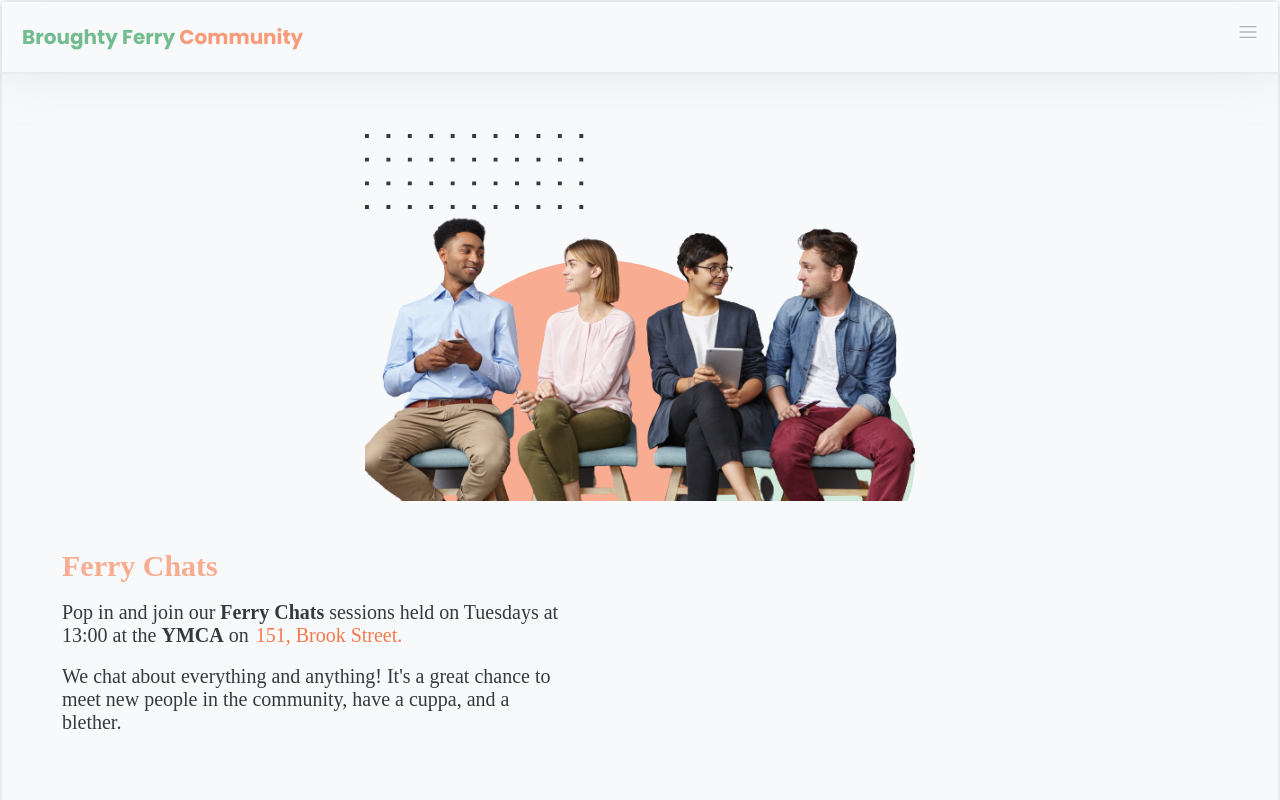
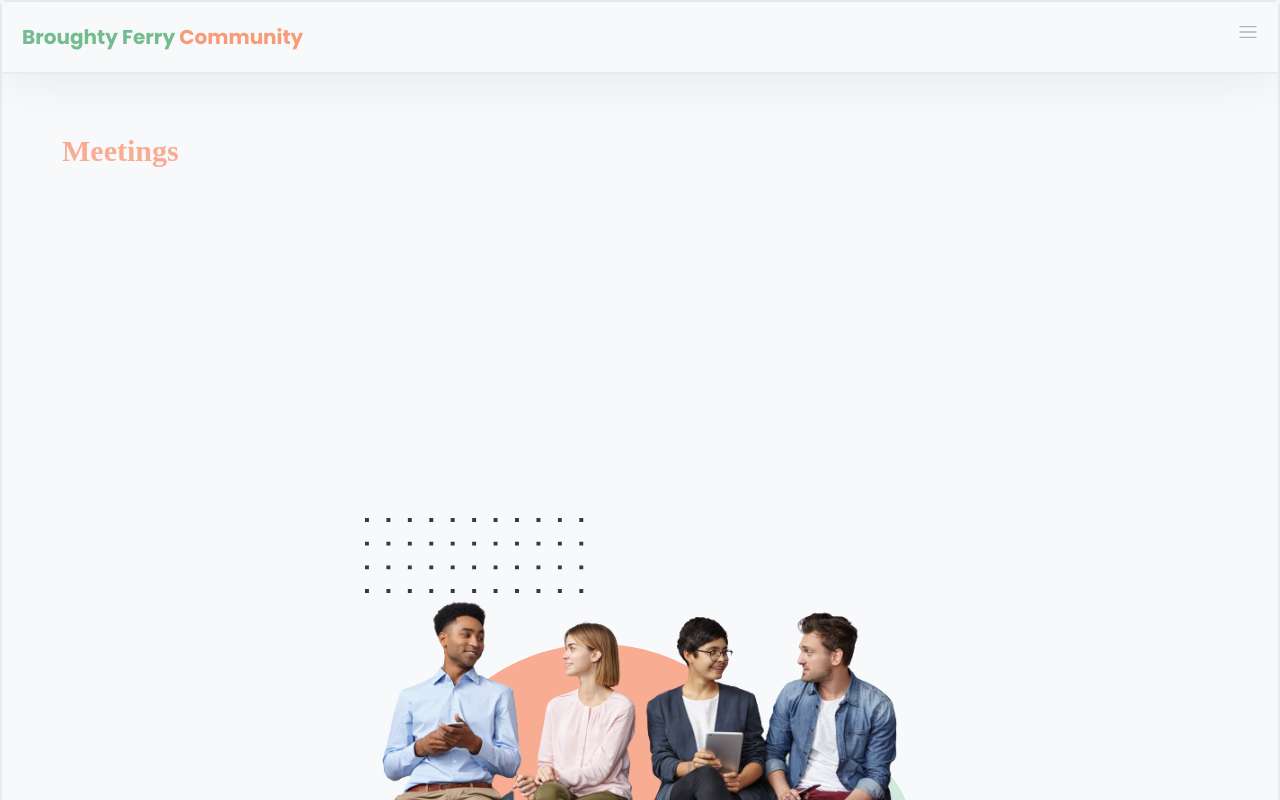
Before and after one commit to long-lane/broughty_ferry_community, a React (Vite) app: page /broughty_ferry_community/what-we-do/ferry-chats in a window 1280 px wide. Shown: the top 800 px of the page. Built offline with nearby package versions, Linux system fonts and the light colour scheme; a web font is replaced by a local one.

Commit message:
added ferry chats to front page as well as conditional rendering of components

```diff
--- a/src/App.css
+++ b/src/App.css
@@ -252,19 +252,17 @@ footer {
       .ferry-chats article:first-of-type img {
         width: 550px; }
     .ferry-chats article:last-of-type {
-      flex-flow: row wrap;
-      row-gap: 18px; }
-      .ferry-chats article:last-of-type h3 {
-        flex: 1 1 100%; }
-      .ferry-chats article:last-of-type a {
+      flex-flow: column nowrap;
+      row-gap: 18px;
+      align-items: flex-start; }
+      .ferry-chats article:last-of-type p a {
         padding-left: 7px;
         text-decoration: none;
         color: #f47a4e; }
       .ferry-chats article:last-of-type iframe {
         margin-top: 60px;
         border: none;
-        flex: 1 1 100%;
-        height: 250px; }
+        width: 100%; }
 
 .youth-gaff {
   display: none; }
--- a/src/App.scss
+++ b/src/App.scss
@@ -337,26 +337,27 @@ footer {
       }
     }
     &:last-of-type {
-      flex-flow: row wrap;
+      flex-flow: column nowrap;
       row-gap: $l;
-      h3 {
-        flex: 1 1 100%;
-      }
-      a {
-        padding: {
+      align-items: flex-start;
+
+      p{a {
+
+          padding: {
           left: $xxs;
         }
         text: {
           decoration: none;
         }
         color: $orange700;
-      }
+
+      }}
 
       iframe {
         margin-top: $xh;
         border: none;
-        flex: 1 1 100%;
-        height: 250px;
+        // flex: 1 1 100%;
+       width: 100%;
 
       }
     }
--- a/src/components/DesktopNav.jsx
+++ b/src/components/DesktopNav.jsx
@@ -1,17 +1,17 @@
 import React from "react";
-import { NavHashLink } from "react-router-hash-link";
+import { HashLink } from "react-router-hash-link";
 import { NavLink } from "react-router-dom";
 import logo from "../assets/img/logo.webp";
 ``
 export const DesktopNav = () => {
   return (
     <nav className="desktop-nav">
-      <NavHashLink to="/broughty_ferry_community/">
+      <NavLink to="/broughty_ferry_community/">
         <img src={logo} alt="Broughty Ferry Community Logo" />
-      </NavHashLink>
+      </NavLink>
       <ul>
         <li>
-          <NavHashLink to="/broughty_ferry_community/#who-we-are">who we are</NavHashLink>
+          <HashLink to="/broughty_ferry_community/#who-we-are">who we are</HashLink>
         </li>
         <li>
           <details>
@@ -34,9 +34,9 @@ export const DesktopNav = () => {
           <NavLink to="/broughty_ferry_community/get-involved">get involved</NavLink>
         </li>
       </ul>
-      <NavHashLink to="/broughty_ferry_community/#contact" className="btn primaryBtn">
+      <HashLink to="/broughty_ferry_community/#contact" className="btn primaryBtn">
         contact
-      </NavHashLink>
+      </HashLink>
     </nav>
   );
 };
--- a/src/components/FerryChats.jsx
+++ b/src/components/FerryChats.jsx
@@ -1,8 +1,15 @@
 import React from "react";
 import ferryChats from "../assets/img/ferry_chats.png";
-export const FerryChats = () => {
+import { HashLink } from "react-router-hash-link";
+import { Meetings } from "./Meetings";
+
+export const FerryChats = ({ props }) => {
+  const { showBtn, showMap, showMeetings } = props;
+
   return (
-    <section className="ferry-chats" >
+    <>
+      {showMeetings ? <Meetings /> : ""}
+      <section className="ferry-chats">
         <article>
           <img src={ferryChats} alt="" />
         </article>
@@ -19,15 +26,29 @@ export const FerryChats = () => {
             </a>
           </p>
           <p>
-          We chat about everything and anything! It's a great chance to meet new
-          people in the community, have a cuppa, and a blether.
+            We chat about everything and anything! It's a great chance to meet
+            new people in the community, have a cuppa, and a blether.
           </p>
+          {showMap ? (
             <iframe
               src="https://www.google.com/maps/embed?pb=!1m18!1m12!1m3!1d772.0493860330187!2d-2.8777048359785278!3d56.46761419866783!2m3!1f0!2f0!3f0!3m2!1i1024!2i768!4f13.1!3m3!1m2!1s0x48865e9c0969fd79%3A0x50a6926e4d74a908!2s151%20Brook%20St%2C%20Broughty%20Ferry%2C%20Dundee%20DD5%201DJ!5e0!3m2!1sen!2suk!4v1685209795943!5m2!1sen!2suk"
-          allowfullscreen=""
+              allowFullScreen=""
               loading="lazy"
-          referrerpolicy="no-referrer-when-downgrade"></iframe>
+              referrerPolicy="no-referrer-when-downgrade"></iframe>
+          ) : (
+            ""
+          )}
+          {showBtn ? (
+            <HashLink
+              className="btn secondaryBtn"
+              to="/broughty_ferry_community/what-we-do/ferry-chats#meetings">
+              see meetings
+            </HashLink>
+          ) : (
+            ""
+          )}
         </article>
       </section>
+    </>
   );
 };
--- /dev/null
+++ b/src/components/Meetings.jsx
@@ -0,0 +1,11 @@
+import React from "react";
+
+export const Meetings = () => {
+  return (
+    <section className="meetings">
+      <article id="meetings">
+        <h3>meetings</h3>
+      </article>
+    </section>
+  );
+};
--- a/src/routes/MainRoutes.jsx
+++ b/src/routes/MainRoutes.jsx
@@ -23,6 +23,7 @@ export const MainRoutes = () => {
               <>
                 <Hero />
                 <WhoWeAre />
+                <FerryChats props={{ showBtn: true, showMap: false, showMeetings : false }} />
               </>
             }
           />
@@ -32,7 +33,7 @@ export const MainRoutes = () => {
           />
           <Route
             path="/broughty_ferry_community/what-we-do/ferry-chats"
-            element={<FerryChats />}
+            element={<FerryChats props={{ showBtn: false, showMap: true, showMeetings : true }} />}
           />
           <Route
             path="/broughty_ferry_community/what-we-do/youth-gaff"
```
Also changed, not shown: 2 other files (tests, documents, lock files or other folders). Lines whose indentation alone changed are shown as unchanged.
